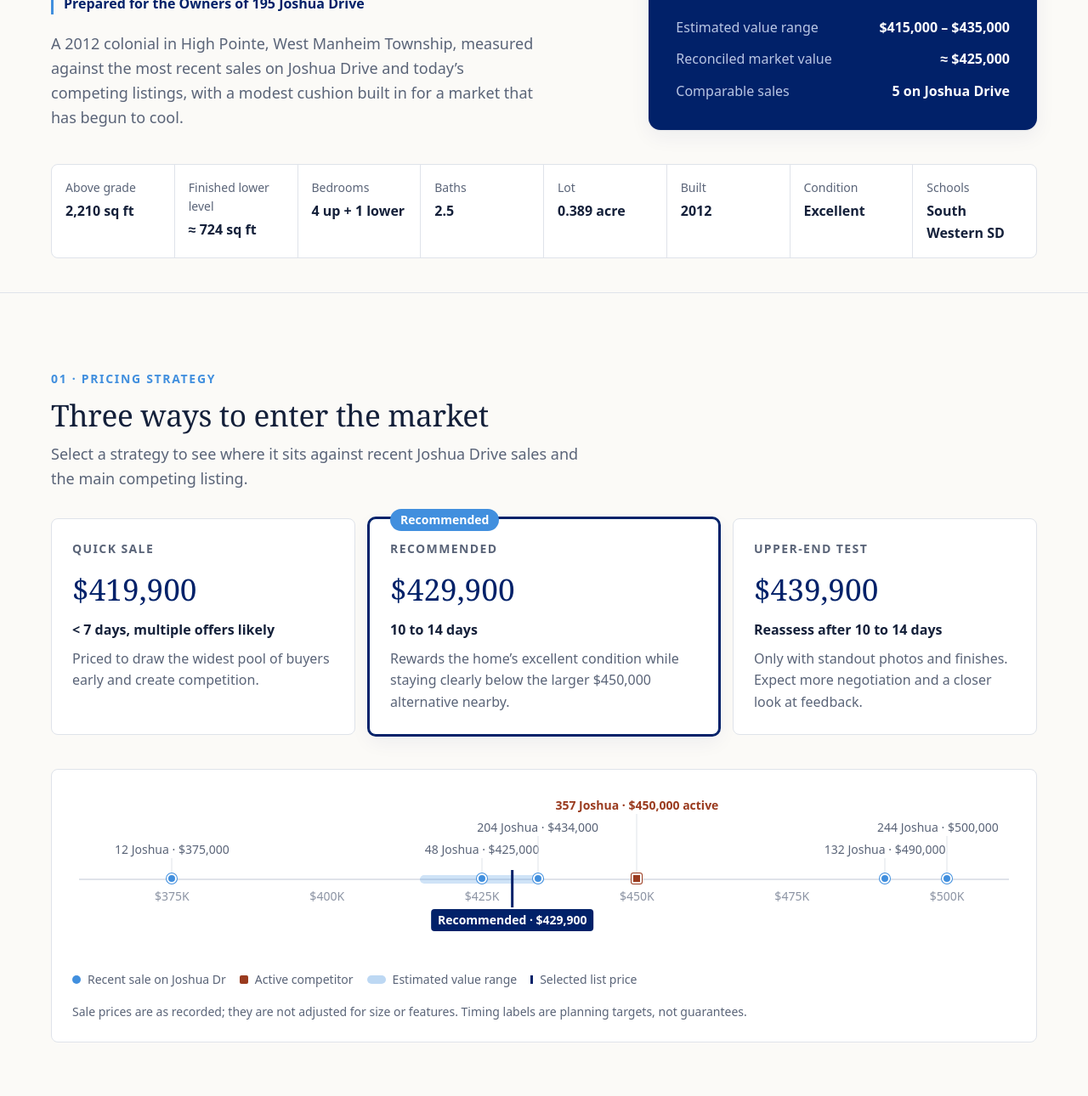
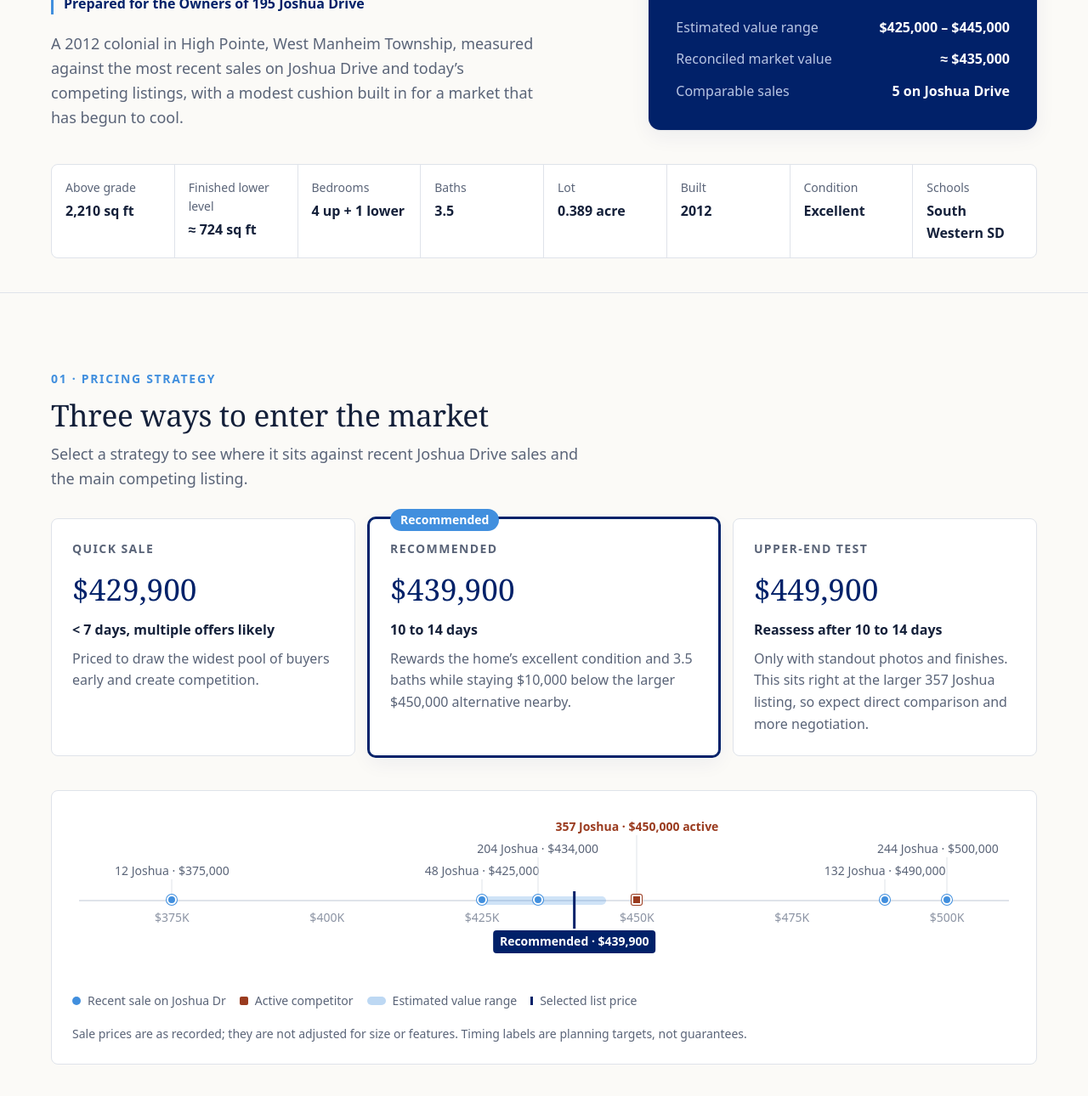
Before and after one commit to 122wildcat-bot/adamdruckgroup-website, a plain HTML site: page cma/195-joshua-drive/index.html in a window 1280 px wide. Shown: the part 303-1593 px from the top of the page at 85% size. Drawn offline with nearby package versions, Linux system fonts and the light colour scheme; a web font is replaced by a local one.

Commit message:
195 Joshua CMA: re-run with 3.5 baths (list 39,900, range 25k-45k) (#22)
Co-authored-by: 122wildcat-bot <274300455+122wildcat-bot@users.noreply.github.com>

```diff
--- a/cma/195-joshua-drive/app.js
+++ b/cma/195-joshua-drive/app.js
@@ -9,23 +9,23 @@ const active = {id:'act', addr:'357 Joshua Ct', lat:39.766524, lng:-76.968444, p
 
 const comps = [
   {id:'48', addr:'48 Joshua Dr', lat:39.761505, lng:-76.968531, price:425000, date:'Aug. 4, 2026', ag:2115, bg:0, bgNote:'Unfinished walkout', beds:'4', baths:'2.5', lot:'0.34 ac', built:'2014 (rebuilt 2024)', weight:.45,
-   other:[{l:'Recent full rebuild', v:-10000}],
+   other:[{l:'Your extra full bath', v:10000},{l:'Recent full rebuild', v:-10000}],
    why:'The closest match in size and layout, and the most recent sale. It was rebuilt in 2024, so it gets credit for newer finishes and systems. It carries the most weight.',
    src:'https://www.redfin.com/PA/Hanover/48-Joshua-Dr-17331/home/140690812', srcName:'Redfin listing history'},
   {id:'204', addr:'204 Joshua Dr', lat:39.763594, lng:-76.97186, price:434000, date:'Dec. 19, 2025', ag:2342, bg:690, bgNote:'Finished', beds:'5', baths:'3.5', lot:'0.35 ac', built:'2010', weight:.30,
-   other:[{l:'Extra full bath', v:-10000},{l:'Your condition advantage', v:10000}],
-   why:'Practically next door with a similar finished lower level. It has an extra full bath but a Cape Cod layout, and your home’s condition offsets the bath.',
+   other:[{l:'Your condition advantage', v:10000}],
+   why:'Practically next door with a similar finished lower level and the same 3.5 baths. It has a Cape Cod layout, and your home gets credit for its excellent condition.',
    src:'https://www.realtor.com/realestateandhomes-detail/204-Joshua-Dr_Hanover_PA_17331_M35474-58191', srcName:'Realtor.com listing details'},
   {id:'244', addr:'244 Joshua Dr', lat:39.764591, lng:-76.972255, price:500000, date:'Feb. 27, 2026', ag:3188, bg:500, bgNote:'Partially finished', beds:'5', baths:'2.5', lot:'0.39 ac', built:'2008', weight:.10,
-   other:[],
+   other:[{l:'Your extra full bath', v:10000}],
    why:'A few doors away, but nearly 1,000 sq ft larger above grade. The large size adjustment makes it a supporting comp rather than a primary one.',
    src:'https://www.zillow.com/homedetails/244-Joshua-Dr-Hanover-PA-17331/88872227_zpid/', srcName:'Zillow listing details'},
   {id:'132', addr:'132 Joshua Dr', lat:39.762405, lng:-76.970638, price:490000, date:'June 22, 2026', ag:2838, bg:741, bgNote:'Finished', beds:'7 (as marketed)', baths:'3.5', lot:'0.34 ac', built:'2007', weight:.05,
-   other:[{l:'Extra full bath', v:-10000},{l:'Inground pool & outdoor living', v:-15000},{l:'Your age/condition edge', v:5000}],
+   other:[{l:'Inground pool & outdoor living', v:-15000},{l:'Your age/condition edge', v:5000}],
    why:'A much larger home with an inground pool. It confirms the top of the street but needs big adjustments, so its weight is small.',
    src:'https://www.redfin.com/PA/Hanover/132-Joshua-Dr-17331/home/140651748', srcName:'Redfin listing history'},
   {id:'12', addr:'12 Joshua Dr', lat:39.761084, lng:-76.967268, price:375000, date:'Jan. 23, 2026', ag:1768, bg:0, bgNote:'Not reported as finished', beds:'5', baths:'2.5', lot:'0.63 ac', built:'2014', weight:.10,
-   other:[{l:'Larger lot', v:-8000},{l:'Recent renovation', v:-5000}],
+   other:[{l:'Your extra full bath', v:10000},{l:'Larger lot', v:-8000},{l:'Recent renovation', v:-5000}],
    why:'Smaller and recently renovated, on a larger lot. It is a useful lower bound, but a lower-level finish was not reported, so it carries less weight.',
    src:'https://www.redfin.com/PA/Hanover/12-Joshua-Dr-17331/home/140651725', srcName:'Redfin listing history'}
 ];
@@ -47,7 +47,7 @@ comps.forEach(c=>c.dist=miles(subject,c));
 active.dist=miles(subject,active);
 
 /* ---------- Pricing ladder ---------- */
-const tiers = {quick:{p:419900,l:'Quick Sale'}, rec:{p:429900,l:'Recommended'}, test:{p:439900,l:'Upper-End Test'}};
+const tiers = {quick:{p:429900,l:'Quick Sale'}, rec:{p:439900,l:'Recommended'}, test:{p:449900,l:'Upper-End Test'}};
 const ladder = document.getElementById('ladder');
 const MIN=360000, MAX=510000;
 const pct = v => ((v-MIN)/(MAX-MIN)*100);
@@ -65,7 +65,7 @@ function buildLadder(){
   const nRows=rowsEnd.length, axisY=nRows*ROWH+18;
   ladder.style.height=(axisY+92)+'px';
   let h=`<div class="ladder__axis" style="top:${axisY}px"></div>`;
-  h += `<div class="ladder__band" style="top:${axisY-4}px;left:${pct(415000)}%;width:${pct(435000)-pct(415000)}%"></div>`;
+  h += `<div class="ladder__band" style="top:${axisY-4}px;left:${pct(425000)}%;width:${pct(445000)-pct(425000)}%"></div>`;
   for(let v=375000; v<=500000; v+=25000) h += `<span class="ladder__tick" style="top:${axisY+10}px;left:${pct(v)}%">$${v/1000}K</span>`;
   pts.forEach(p=>{
     const y=(nRows-1-p.row)*ROWH;
@@ -73,7 +73,7 @@ function buildLadder(){
     h += `<span class="ladder__lead" style="left:${pct(p.v)}%;top:${y+20}px;height:${axisY-y-20}px"></span>`;
     h += `<span class="ladder__dot ladder__dot--${p.k}" style="left:${pct(p.v)}%;top:${axisY-6}px"></span>`;
   });
-  h += `<div class="ladder__you" id="you" style="left:${pct(429900)}%;top:${axisY-10}px"><b></b><span id="youlbl">Your home · $429,900</span></div>`;
+  h += `<div class="ladder__you" id="you" style="left:${pct(439900)}%;top:${axisY-10}px"><b></b><span id="youlbl">Recommended · $439,900</span></div>`;
   ladder.innerHTML = h;
   if(!ladder.nextElementSibling || !ladder.nextElementSibling.classList.contains('ladder__legend')){
   const leg = document.createElement('div');
@@ -131,7 +131,7 @@ function renderComp(id){
         <div class="k">Above grade</div><div>${c.ag.toLocaleString()} sq ft</div><div>2,210 sq ft</div>
         <div class="k">Lower level</div><div>${c.bg? c.bg.toLocaleString()+' sq ft':'—'}<br><small>${c.bgNote}</small></div><div>≈ 724 sq ft<br><small>Finished</small></div>
         <div class="k">Bedrooms</div><div>${c.beds}</div><div>4 + 1 lower</div>
-        <div class="k">Baths</div><div>${c.baths}</div><div>2.5</div>
+        <div class="k">Baths</div><div>${c.baths}</div><div>3.5</div>
         <div class="k">Lot</div><div>${c.lot}</div><div>0.389 ac</div>
         <div class="k">Built</div><div>${c.built}</div><div>2012</div>
       </div>
@@ -160,9 +160,9 @@ function renderBars(){
   let total=0, pre=0;
   let h = [...comps].sort((a,b)=>b.weight-a.weight).map(c=>{
     const adj=c.pre*(1-soft); total+=adj*c.weight; pre+=c.pre*c.weight;
-    return `<div class="bar"><span class="nm">${c.addr.replace(' Dr','')}<small>${Math.round(c.weight*100)}% weight</small></span><span class="tr"><i style="width:${p(adj)}%"></i><em style="left:${p(425000)}%" title="$425,000 reconciled value"></em></span><span class="v">${fmt(adj)}</span></div>`;
+    return `<div class="bar"><span class="nm">${c.addr.replace(' Dr','')}<small>${Math.round(c.weight*100)}% weight</small></span><span class="tr"><i style="width:${p(adj)}%"></i><em style="left:${p(435000)}%" title="$435,000 reconciled value"></em></span><span class="v">${fmt(adj)}</span></div>`;
   }).join('');
-  h += `<div class="bars__foot"><span>Scale: $380K to $460K</span><span>Navy line = $425,000 reconciled value</span></div>`;
+  h += `<div class="bars__foot"><span>Scale: $380K to $460K</span><span>Navy line = $435,000 reconciled value</span></div>`;
   bars.innerHTML = h;
   document.getElementById('weighted').textContent = fmt(Math.round(total/100)*100);
   document.getElementById('weightednote').textContent = `Before the allowance: ${fmt(Math.round(pre/100)*100)}`;
--- a/cma/195-joshua-drive/index.html
+++ b/cma/195-joshua-drive/index.html
@@ -42,10 +42,10 @@
       </div>
       <aside class="verdict" aria-label="Pricing summary">
         <p class="verdict__label">Recommended list price</p>
-        <p class="verdict__price">$429,900</p>
+        <p class="verdict__price">$439,900</p>
         <dl class="verdict__facts">
-          <div><dt>Estimated value range</dt><dd>$415,000 – $435,000</dd></div>
-          <div><dt>Reconciled market value</dt><dd>≈ $425,000</dd></div>
+          <div><dt>Estimated value range</dt><dd>$425,000 – $445,000</dd></div>
+          <div><dt>Reconciled market value</dt><dd>≈ $435,000</dd></div>
           <div><dt>Comparable sales</dt><dd>5 on Joshua Drive</dd></div>
         </dl>
       </aside>
@@ -55,7 +55,7 @@
         <li><span>Above grade</span><strong>2,210 sq ft</strong></li>
         <li><span>Finished lower level</span><strong>≈ 724 sq ft</strong></li>
         <li><span>Bedrooms</span><strong>4 up + 1 lower</strong></li>
-        <li><span>Baths</span><strong>2.5</strong></li>
+        <li><span>Baths</span><strong>3.5</strong></li>
         <li><span>Lot</span><strong>0.389 acre</strong></li>
         <li><span>Built</span><strong>2012</strong></li>
         <li><span>Condition</span><strong>Excellent</strong></li>
@@ -75,22 +75,22 @@
       <div class="tiers" role="radiogroup" aria-label="Pricing strategy">
         <button class="tier" role="radio" aria-checked="false" data-tier="quick">
           <span class="tier__name">Quick Sale</span>
-          <span class="tier__price">$419,900</span>
+          <span class="tier__price">$429,900</span>
           <span class="tier__time">&lt; 7 days, multiple offers likely</span>
           <span class="tier__desc">Priced to draw the widest pool of buyers early and create competition.</span>
         </button>
         <button class="tier tier--rec" role="radio" aria-checked="true" data-tier="rec">
           <span class="tier__badge">Recommended</span>
           <span class="tier__name">Recommended</span>
-          <span class="tier__price">$429,900</span>
+          <span class="tier__price">$439,900</span>
           <span class="tier__time">10 to 14 days</span>
-          <span class="tier__desc">Rewards the home’s excellent condition while staying clearly below the larger $450,000 alternative nearby.</span>
+          <span class="tier__desc">Rewards the home’s excellent condition and 3.5 baths while staying $10,000 below the larger $450,000 alternative nearby.</span>
         </button>
         <button class="tier" role="radio" aria-checked="false" data-tier="test">
           <span class="tier__name">Upper-End Test</span>
-          <span class="tier__price">$439,900</span>
+          <span class="tier__price">$449,900</span>
           <span class="tier__time">Reassess after 10 to 14 days</span>
-          <span class="tier__desc">Only with standout photos and finishes. Expect more negotiation and a closer look at feedback.</span>
+          <span class="tier__desc">Only with standout photos and finishes. This sits right at the larger 357 Joshua listing, so expect direct comparison and more negotiation.</span>
         </button>
       </div>
 
@@ -118,7 +118,7 @@
       <header class="section__head">
         <p class="eyebrow">03 · Comparable sales</p>
         <h2>How each sale translates to your home</h2>
-        <p class="section__intro">Each sale is adjusted for differences from your home: living area above grade, finished lower level, and features such as an extra full bath or a pool. Then a 3% slower-market allowance is applied.</p>
+        <p class="section__intro">Each sale is adjusted for differences from your home: living area above grade, finished lower level, and features such as a full bath or a pool. Then a 3% slower-market allowance is applied.</p>
       </header>
 
       <div class="comptabs" role="tablist" aria-label="Comparable sales" id="comptabs"></div>
@@ -139,14 +139,14 @@
         </div>
         <div class="weighted">
           <p>Weighted indication</p>
-          <strong id="weighted">$421,300</strong>
-          <span id="weightednote">Before the allowance: $434,300</span>
+          <strong id="weighted">$431,000</strong>
+          <span id="weightednote">Before the allowance: $444,300</span>
         </div>
       </header>
       <div class="bars" id="bars" aria-label="Adjusted value by comparable sale"></div>
     </div>
     <div class="wrap">
-      <p class="note callout">The final $425,000 value gives slight additional weight to the home’s excellent condition and today’s competing listings. It is rounded on purpose; these figures support a pricing decision and are not precise to the dollar.</p>
+      <p class="note callout">The final $435,000 value gives slight additional weight to the home’s excellent condition and today’s competing listings. It is rounded on purpose; these figures support a pricing decision and are not precise to the dollar.</p>
     </div>
   </section>
 
@@ -164,7 +164,7 @@
           <li>6 bedrooms (as marketed) · 3.5 baths · 2-car garage · 0.46 acre</li>
           <li>On the market about five weeks as of October 28</li>
         </ul>
-        <p>This home offers more finished space and an extra full bath. Pricing your home clearly below it gives buyers a reason to choose your home, rather than using it to justify an offer on the larger house. <a href="https://www.redfin.com/PA/Hanover/357-Joshua-Ct-17331/home/140463460" target="_blank" rel="noopener">Listing on Redfin</a></p>
+        <p>This home offers more finished space and more bedrooms, with the same 3.5 baths. Pricing your home clearly below it gives buyers a reason to choose your home, rather than using it to justify an offer on the larger house. <a href="https://www.redfin.com/PA/Hanover/357-Joshua-Ct-17331/home/140463460" target="_blank" rel="noopener">Listing on Redfin</a></p>
       </div>
       <div class="compete__side">
         <h3>Market read</h3>
@@ -177,11 +177,11 @@
     <div class="wrap next__grid">
       <div>
         <p class="eyebrow eyebrow--light">06 · Next steps</p>
-        <h2>Launch at $429,900</h2>
+        <h2>Launch at $439,900</h2>
         <p>We will launch with photography that highlights the main-level living space and the quality of the finished lower level. If the first 10 to 14 days bring weak showing activity or repeated price objections, we will review feedback and competing inventory together before adjusting.</p>
       </div>
       <ol class="steps">
-        <li><strong>Confirm details</strong> Garage size, lower-level bath, and bedroom egress for accurate marketing.</li>
+        <li><strong>Confirm details</strong> Garage size, lower-level bath permits, and bedroom egress for accurate marketing.</li>
         <li><strong>Photo review</strong> Kitchen, baths, and lower level confirm where in the range we can position.</li>
         <li><strong>Pre-list prep</strong> Light staging and exterior touch-ups to support the excellent-condition story.</li>
         <li><strong>Go live</strong> Monitor showings and feedback daily through the first two weeks.</li>
@@ -198,7 +198,7 @@
           <ul>
             <li>Above-grade living area: $90 per square foot of difference.</li>
             <li>Finished lower level: $35 per square foot of difference, with no extra bedroom premium.</li>
-            <li>Extra full bath: about $10,000. Pool, recent rebuilds and larger lots get individual adjustments, shown on each sale.</li>
+            <li>Full bath difference: about $10,000 per full bath. Your home’s 3.5 baths include a full bath on the finished lower level. Pool, recent rebuilds and larger lots get individual adjustments, shown on each sale.</li>
             <li>Slower market: the adjusted figure is reduced 3% once. This is a pricing cushion, not a measured drop in neighborhood values.</li>
           </ul>
           <h3>Data notes</h3>
```
